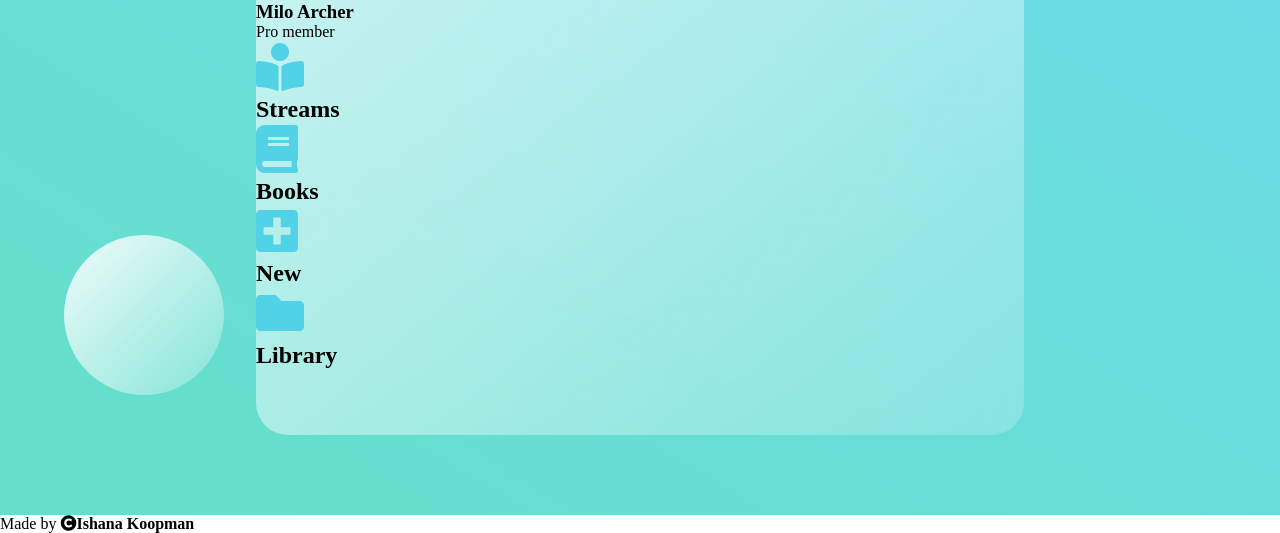
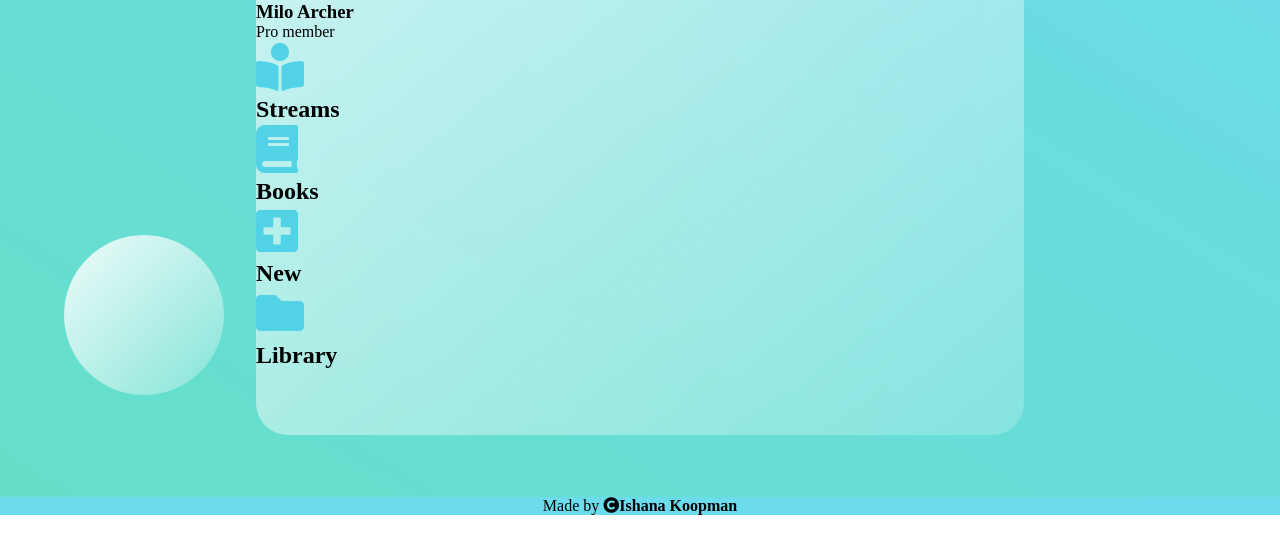
Before and after one commit to Ishanax/Glass-website-design, a plain HTML site: page index.html in a window 1280 px wide. Shown: the part 285-818 px from the top of the page. Drawn offline with Linux system fonts and the light colour scheme.

Commit message:
style footer

```diff
--- a/style.css
+++ b/style.css
@@ -51,3 +51,13 @@ main {
   color: #51d2e6;
   font-size: 3rem;
 }
+
+footer {
+  position: fixed;
+  left: 0;
+  bottom: 0;
+  text-align: center;
+  width: 100%;
+  background: #6cdbeb;
+
+}
```
